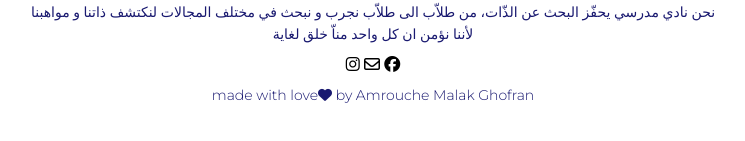
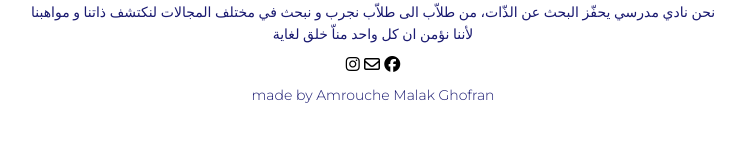
Before and after one commit to MalakGhofran/-the-discovery-schoolclub-, a plain HTML site: page test 2.html in a window 1280 px wide. Shown: the part 1049-1190 px from the top of the page, without its empty margins (267-1012 px from the left). Drawn offline with nearby package versions, Linux system fonts and the light colour scheme.

Commit message:
Update test 2.html

```diff
--- a/test 2.html
+++ b/test 2.html
@@ -148,7 +148,7 @@
         <i class="fa-brands fa-facebook"></i>
 
      </div>
-    <p>made with love<i class="fa fa-heart"></i> by Amrouche Malak Ghofran</p>
+    <p>made by Amrouche Malak Ghofran</p>
 
 </section>
     <!-----jquery!------>
```
